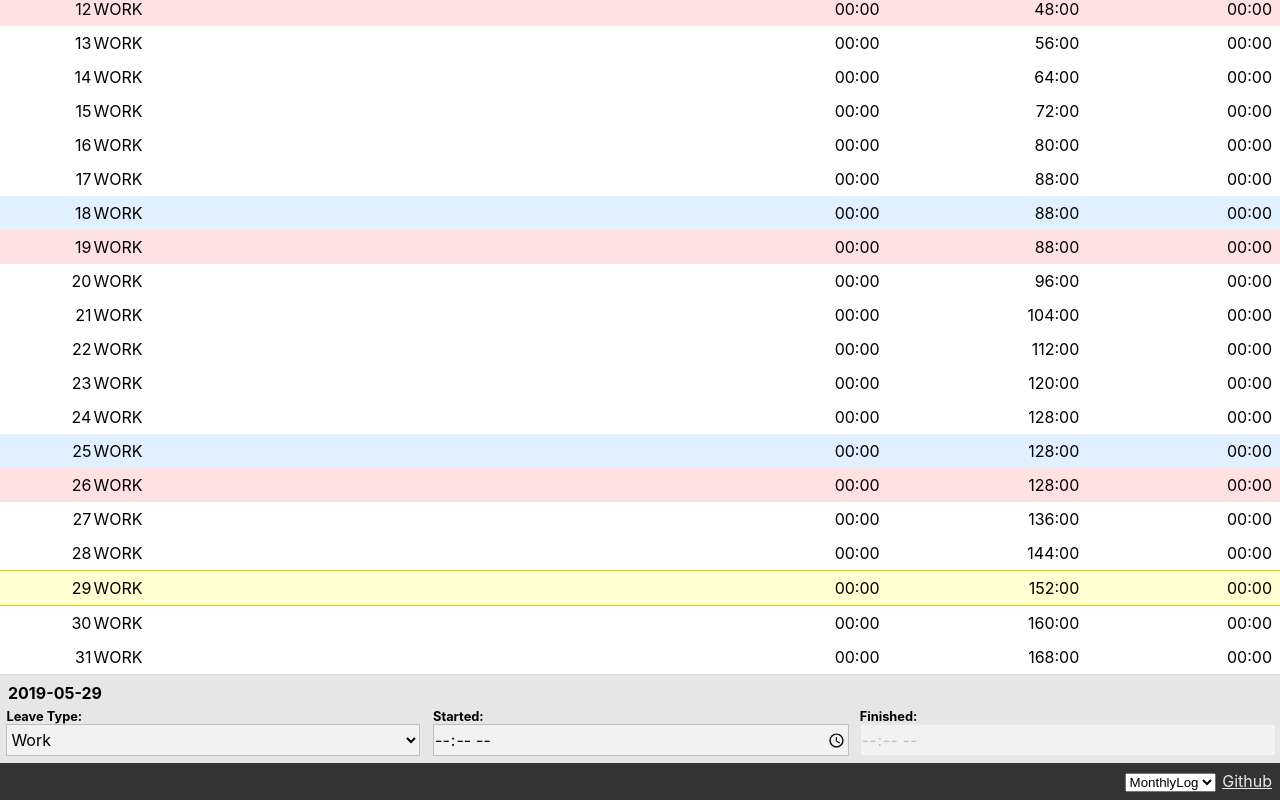
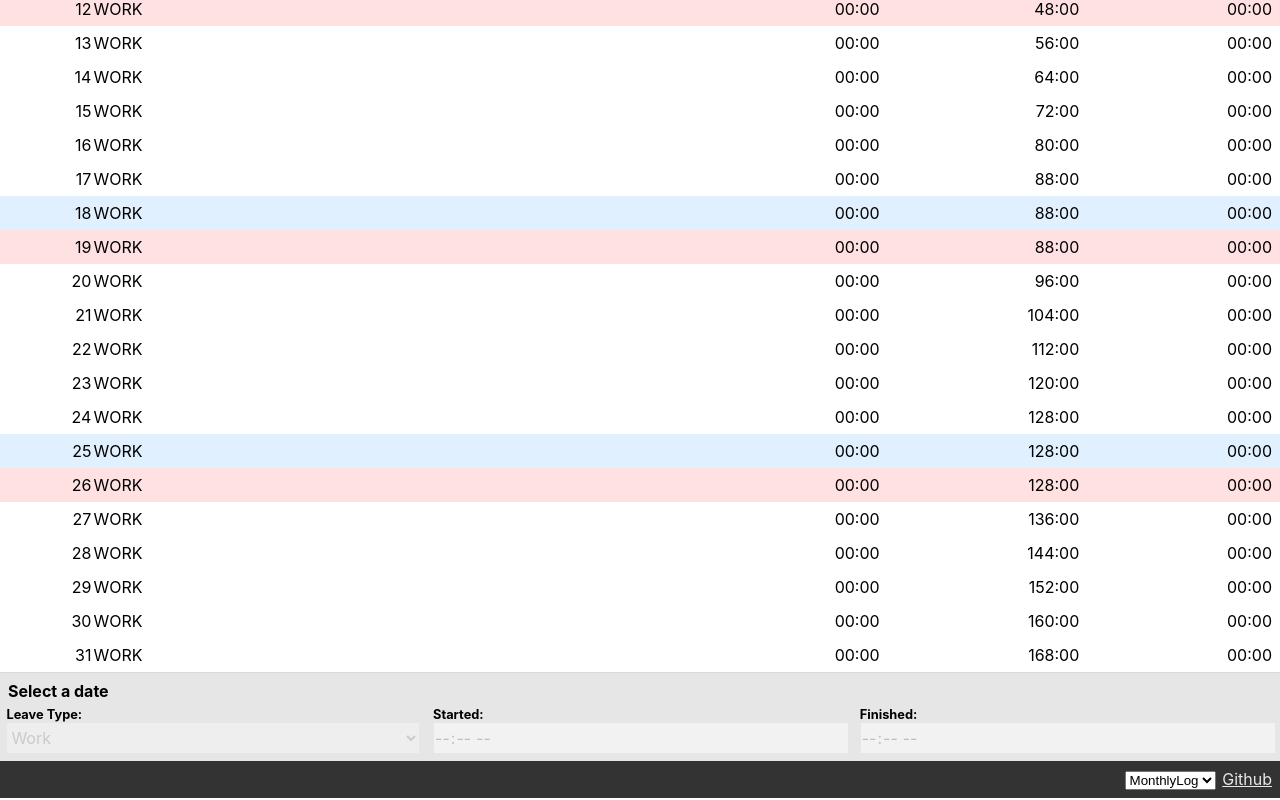
Before and after one commit to leafriend/working-hours, a React (Create React App) app: page / in a window 1280 px wide. Shown: the part 453-1253 px from the top of the page. Built offline with nearby package versions, Linux system fonts and the light colour scheme.

Commit message:
Allow null for MonthlyLogEditor props.log

```diff
--- a/src/component/molthly-log/MonthlyLog.tsx
+++ b/src/component/molthly-log/MonthlyLog.tsx
@@ -39,23 +39,22 @@ export interface MonthlyLogProps {
 
 export default function MonthlyLog(props: MonthlyLogProps): ReactElement {
 
-  const [activeLog, setActiveLog] = useState<CaculatedLog>(
-    new CaculatedLog({ date: TODAY, isHoliday: false, leaveType: LeaveType.WORK }, ACCUMULATION, true)
-  );
+  const [activeLog, setActiveLog] = useState<CaculatedLog | null>(null);
 
   const [calculatedLogs, setCalculatedLogs] = useState<CaculatedLog[]>([]);
   useEffect(() => {
     setCalculatedLogs(convertLogsToCaculatedLogs(
       props.logs,
-      activeLog.date,
+      activeLog ? activeLog.date : '',
     ));
   }, [props.logs]);
 
   const [initialized, setInitialized] = useState(false);
   useEffect(() => {
     if (calculatedLogs.length > 0 && !initialized) {
+      const activeDate = activeLog ? activeLog.date : TODAY;
       const container = document.getElementById(`content-container`);
-      const el = document.getElementById(`log-${activeLog.date}`);
+      const el = document.getElementById(`log-${activeDate}`);
       if (container && el) {
         setInitialized(true);
         container.scrollTo({ top: el.offsetTop });
--- a/src/component/molthly-log/MonthlyLogEditor.tsx
+++ b/src/component/molthly-log/MonthlyLogEditor.tsx
@@ -7,7 +7,7 @@ import { LeaveType, Log } from '../../log/types';
 import { CaculatedLog, formatu } from './CaculatedLog';
 
 export interface MonthlyLogEditorProps {
-  calculatedLog: CaculatedLog;
+  calculatedLog: CaculatedLog | null;
   onLogChange: (log: Log) => void,
 }
 
@@ -19,10 +19,14 @@ type PartialLog = LeaveTypeLog | StartedAtLog | FinishedAtLog;
 export default function MonthlyLogEditor(props: MonthlyLogEditorProps): ReactElement {
   const log = props.calculatedLog
 
-  const disabled = log.isHoliday || log.isSunday || log.isSaturday;
-  const readOnly = log.leaveType === LeaveType.FULL;
+  const disabled = log === null || log.isHoliday || log.isSunday || log.isSaturday;
+  const readOnly = log !== null && (log.leaveType === LeaveType.FULL);
 
   function handleChange(partial: PartialLog) {
+    if (props.calculatedLog === null) {
+      return;
+    }
+
     const log = {
       date: props.calculatedLog.date,
       isHoliday: props.calculatedLog.isHoliday,
@@ -35,15 +39,20 @@ export default function MonthlyLogEditor(props: MonthlyLogEditorProps): ReactEle
     props.onLogChange(log);
   }
 
+  const date = log ? log.date : 'Select a date';
+  const leaveType = log ? log.leaveType : LeaveType.WORK;
+  const startedAt = log ? formatu(log.startedAt) || '' : '';
+  const finishedAt = log ? formatu(log.finishedAt) || '' : '';
+
   return (
     <div className="LogEditor">
-      <h2>{log.date}</h2>
+      <h2>{date}</h2>
       <div className="form-group">
         <label>
           Leave Type:
           <select
             disabled={disabled}
-            value={log.leaveType}
+            value={leaveType}
             onChange={e => handleChange({ leaveType: e.target.value as LeaveType })}
           >
             <option value={LeaveType.WORK}>Work</option>
@@ -57,7 +66,7 @@ export default function MonthlyLogEditor(props: MonthlyLogEditorProps): ReactEle
             disabled={disabled}
             readOnly={disabled ? false : readOnly}
             type="time"
-            value={formatu(log.startedAt) || ''}
+            value={startedAt}
             onChange={e => handleChange({ startedAt: e.target.value || undefined })}
           />
         </label>
@@ -65,9 +74,9 @@ export default function MonthlyLogEditor(props: MonthlyLogEditorProps): ReactEle
           Finished:
           <input
             disabled={disabled}
-            readOnly={disabled ? false : (readOnly || log.startedAt === undefined)}
+            readOnly={disabled ? false : (readOnly || (log && log.startedAt === undefined || true))}
             type="time"
-            value={formatu(log.finishedAt) || ''}
+            value={finishedAt}
             onChange={e => handleChange({ finishedAt: e.target.value || undefined })}
           />
         </label>
```
